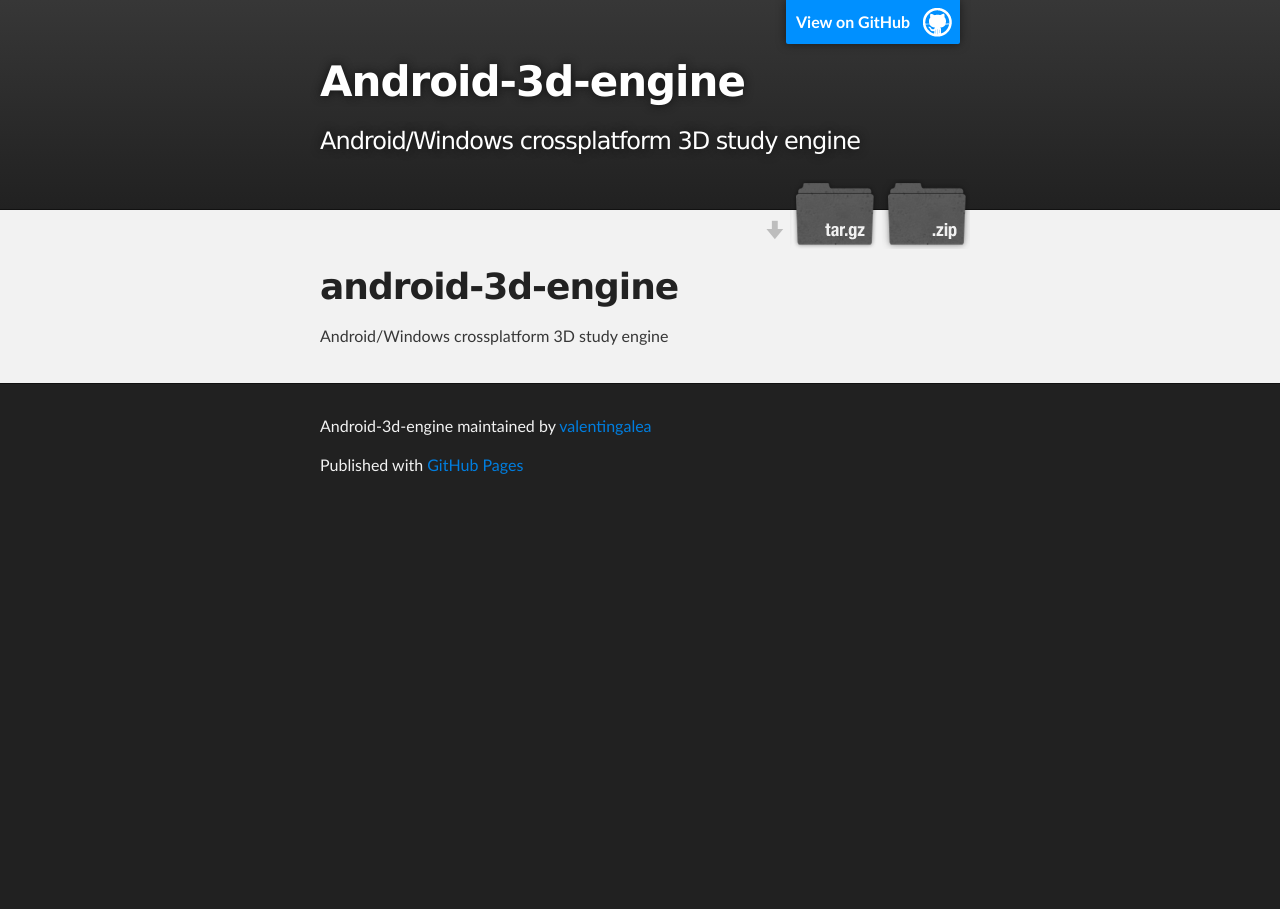
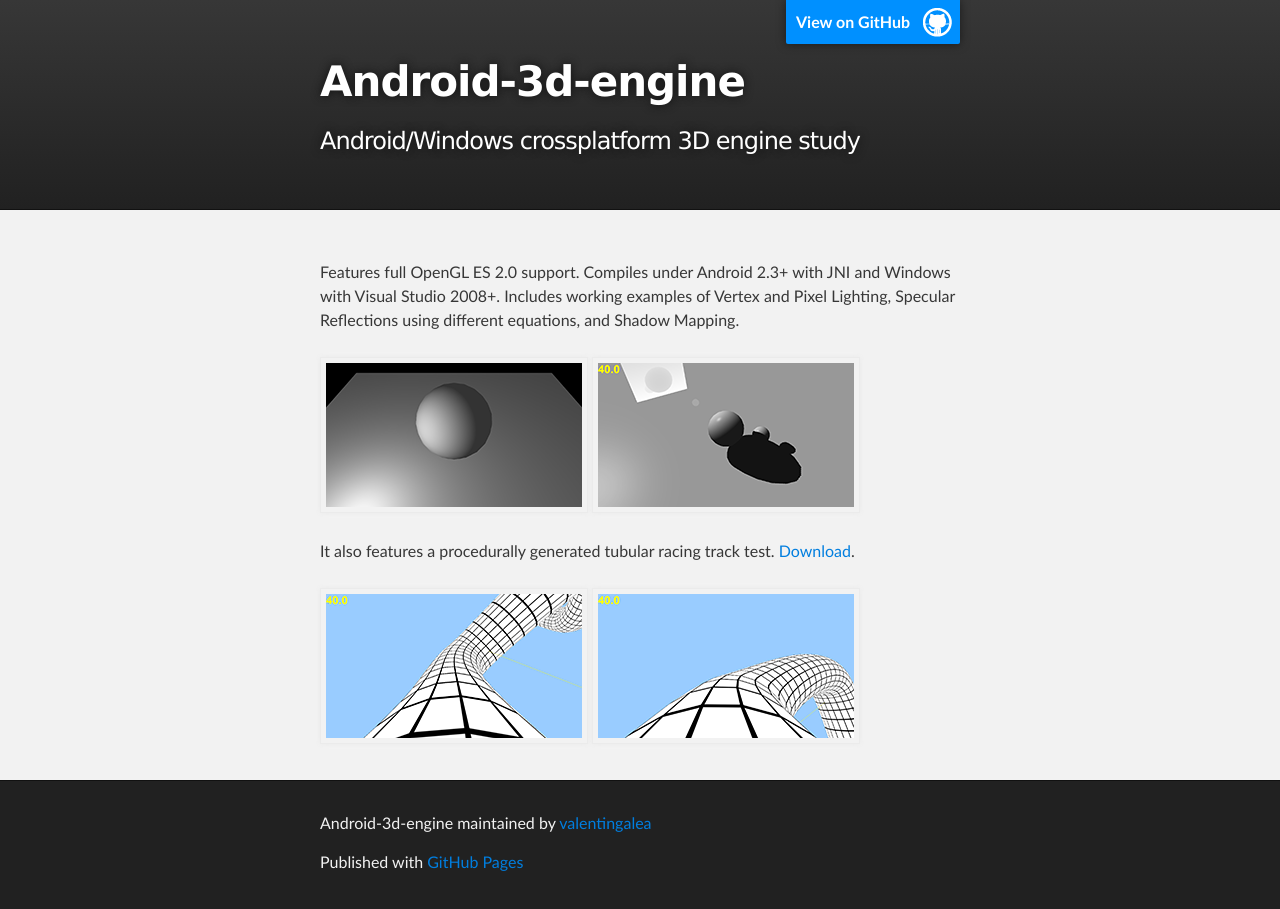
Before and after one commit to josyulakrishna/android-3d-engine, a plain HTML site: page index.html in a window 1280 px wide. Before the commit the page ends 800 px from the top, so only its background shows below. Drawn offline with Linux system fonts and the light colour scheme.

Commit message:
added images; modified the landing page

```diff
--- a/index.html
+++ b/index.html
@@ -19,21 +19,28 @@
           <a id="forkme_banner" href="https://github.com/valentingalea/android-3d-engine">View on GitHub</a>
 
           <h1 id="project_title">Android-3d-engine</h1>
-          <h2 id="project_tagline">Android/Windows crossplatform 3D study engine</h2>
-
+          <h2 id="project_tagline">Android/Windows crossplatform 3D engine study</h2>
+<!--
             <section id="downloads">
               <a class="zip_download_link" href="https://github.com/valentingalea/android-3d-engine/zipball/master">Download this project as a .zip file</a>
               <a class="tar_download_link" href="https://github.com/valentingalea/android-3d-engine/tarball/master">Download this project as a tar.gz file</a>
             </section>
+-->
         </header>
     </div>
 
     <!-- MAIN CONTENT -->
     <div id="main_content_wrap" class="outer">
       <section id="main_content" class="inner">
-        <h1>android-3d-engine</h1>
+		<style>.thumb { width: 256px; height: 144px; }</style>
 
-<p>Android/Windows crossplatform 3D study engine</p>
+		<p>Features full OpenGL ES 2.0 support. Compiles under Android 2.3+ with JNI and Windows with Visual Studio 2008+. Includes working examples of Vertex and Pixel Lighting, Specular Reflections using different equations, and Shadow Mapping.</p>
+		<img src="images/device-2012-10-12-122522.png" class="thumb"/>
+		<img src="images/device-2012-10-12-122650.png" class="thumb"/>
+
+		<p>It also features a procedurally generated tubular racing track test. <a href="https://github.com/valentingalea/android-3d-engine/raw/master/Android/bin/VTest.apk">Download</a>.</p>
+		<img src="images/device-2012-10-12-122216.png" class="thumb"/>
+		<img src="images/device-2012-10-12-122241.png" class="thumb"/>
       </section>
     </div>
 
```
Also changed, not shown: images/device-2012-10-12-122216.png (added), images/device-2012-10-12-122241.png (added), images/device-2012-10-12-122522.png (added), images/device-2012-10-12-122650.png (added).
